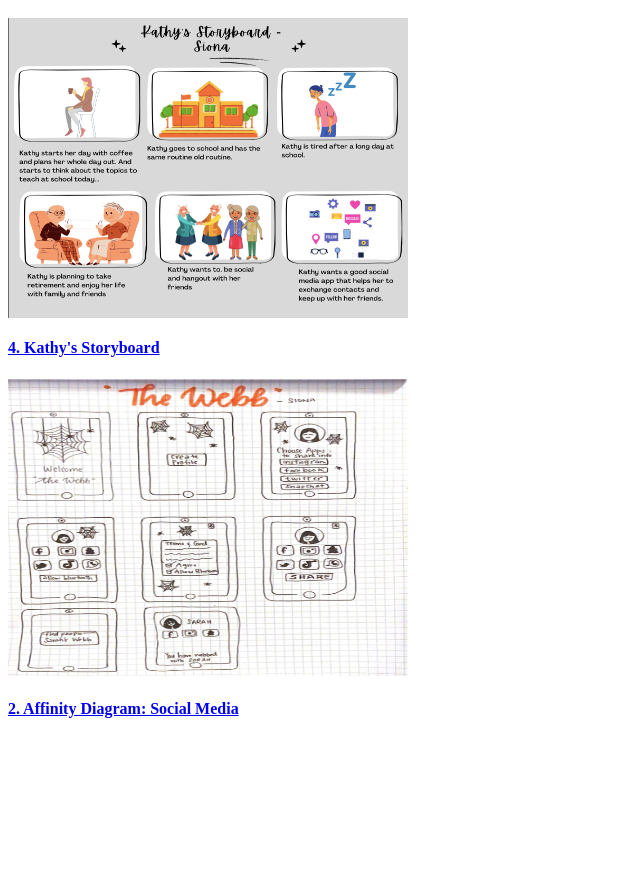
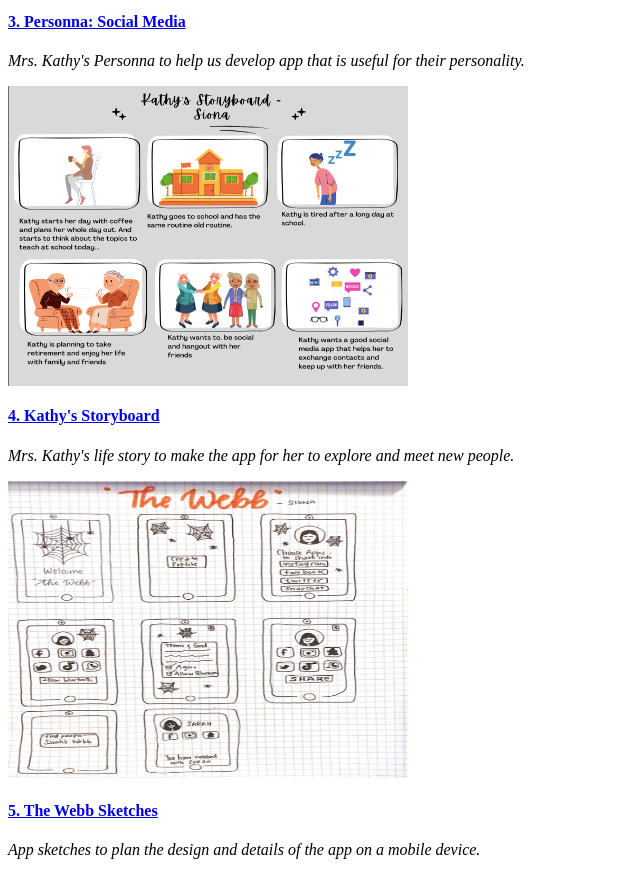
Before and after one commit to sionacodes/sionacode.github.io, a plain HTML site: page index.html in a window 1280 px wide. Shown: the part 1416-2291 px from the top of the page, without its empty margins (0-640 px from the left). Before the commit the page ends 2155 px from the top, so only its background shows below. Drawn offline with Linux system fonts and the light colour scheme.

Commit message:
Update index.html

```diff
--- a/index.html
+++ b/index.html
@@ -10,28 +10,44 @@
           <a href="Docs/statement.pdf"><h4>1. Problem Statement: Social Media</h4></a>
              <p>
                 <i> People need a better way to connect in large groups (i.e. college) and the ability to share social media and personal information. Depending on the environment (i.e. large crowds), people may encounter situations where getting multiple people’s socials can be a difficult process.
-                  </i>
+                </i>
              </p>
 
         <section class="assignment1">
         <a href="Docs/Araneae 190.pdf"><img src ="images/affinity.png" width="400" height="300"></a>
         <section class="ass-details">
              <a href="Docs/Araneae 190.pdf"><h4>2. Affinity Diagram: Social Media</h4></a>
+          <p>
+                <i> These are all the features that could be added to the app.
+               </i>
+         </p>
 
         <section class="assignment2">
         <a href="Docs/Kathy Johnson.pdf"><img src ="images/Persona.png" width="300" height="400"></a>
         <section class="ass-details">
              <a href="Docs/Kathy Johnson.pdf"><h4>3. Personna: Social Media</h4></a>
+          <p>
+                <i> Mrs. Kathy's Personna to help us develop app that is useful for their personality.
+               </i>
+         </p>
 
         <section class="assingment3">
         <a href="Docs/Kathy's Storyboard.pdf"><img src ="images/Kathy's Storyboard.png" width="400" height="300"></a>
         <section class ="ass-details">
             <a href="Docs/Kathy's Storyboard.pdf"><h4>4. Kathy's Storyboard</h4></a>
+           <p>
+                <i> Mrs. Kathy's life story to make the app for her to explore and meet new people.
+               </i>
+          </p>
 
           <section class="assignment4">
         <a href="Docs/The Webb.pdf"><img src ="images/The Webb.png" width="400" height="300"></a>
         <section class="ass-details">
-             <a href="Docs/The Webb.pdf"><h4>2. Affinity Diagram: Social Media</h4></a>
+             <a href="Docs/The Webb.pdf"><h4>5. The Webb Sketches</h4></a>
+           <p>
+                <i> App sketches to plan the design and details of the app on a mobile device.
+               </i>
+         </p>
 
     </section>
 
```
